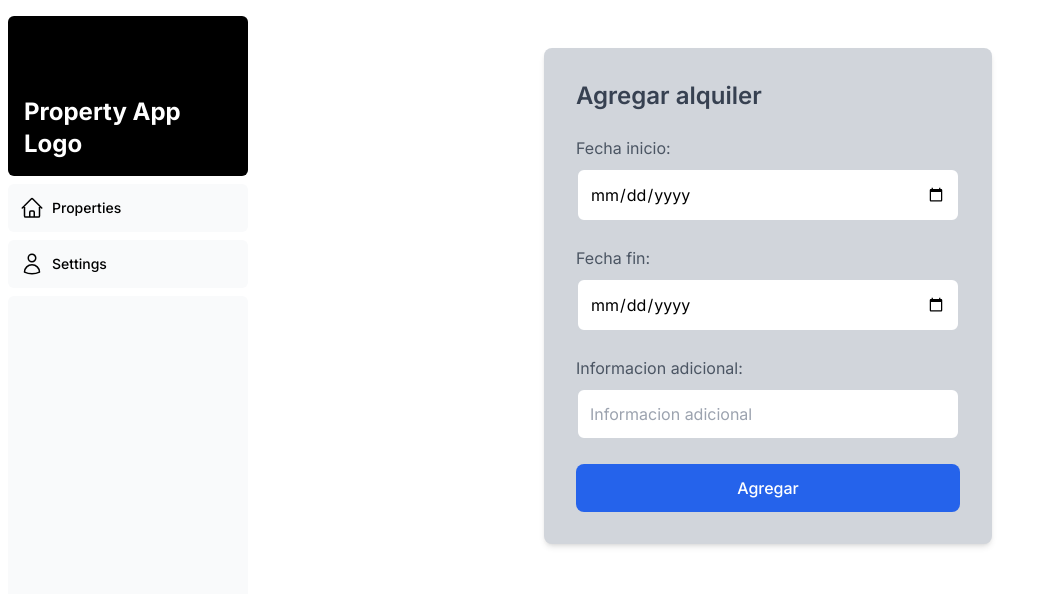
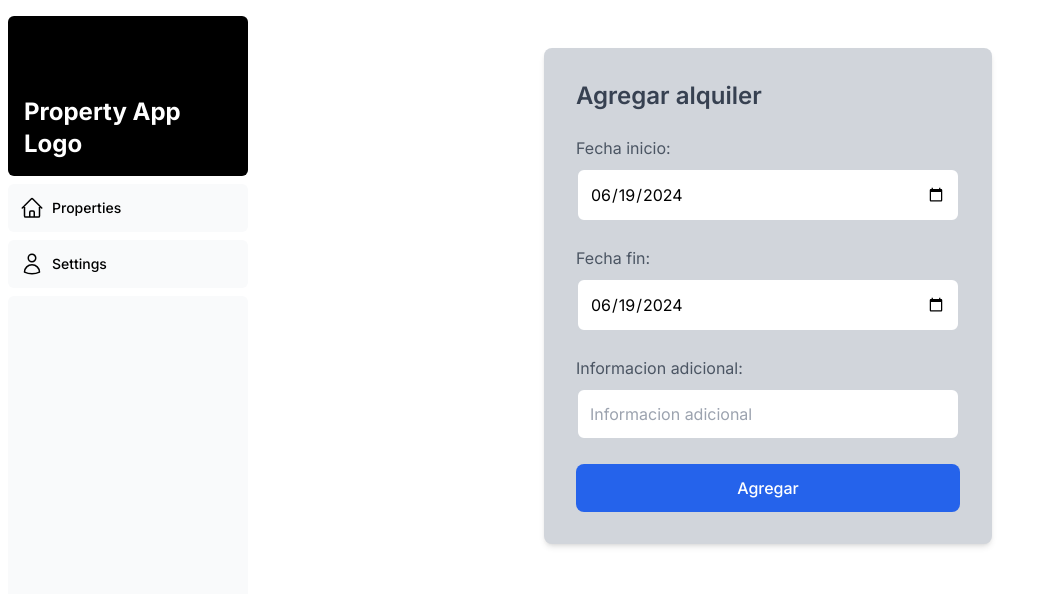
Before and after one commit to TeoRamosKees/Property-app-next, a Next.js app in the folder property-app/: page /dashboard/properties/1/calendar/addDate in a window 1280 px wide. Shown: the top 594 px of the page, without its empty margins (0-1047 px from the left). Built offline with nearby package versions, Linux system fonts and the light colour scheme.

Commit message:
feat: add reservation day

```diff
--- a/property-app/src/app/actions.ts
+++ b/property-app/src/app/actions.ts
@@ -62,7 +62,7 @@ export const getPropertiesByUserId = async (userId: string) => {
     }
 }
 
-export const addReservation = async ({propertyId, startDate, endDate, title}: {propertyId: string, startDate: Date, endDate: Date, title: string}) => {
+export const addReservation = async ({propertyId, startDate, endDate, title}: {propertyId: string, startDate: string, endDate: string, title: string}) => {
     try{
         console.log('Adding reservation');
         await sql`INSERT INTO reservations (property_id, start_date, end_date, title) VALUES (${propertyId}, ${startDate.toString()}, ${endDate.toString()}, ${title})`;
--- a/property-app/src/app/dashboard/properties/[id]/calendar/addDate/page.tsx
+++ b/property-app/src/app/dashboard/properties/[id]/calendar/addDate/page.tsx
@@ -1,36 +1,10 @@
+import AddDateForm from "@/app/ui/properties/addDateForm";
+
+
+
 export default function AddDate() {
+
     return (
-        <div className="flex justify-center items-center">
-            <div className="bg-gray-300 shadow-md rounded-lg p-8 w-full max-w-md">
-                <h1 className="text-2xl font-semibold mb-6 text-gray-700">
-                    Agregar alquiler
-                </h1>
-                <form className="grid grid-cols-1 gap-6">
-                    <div className="flex flex-col">
-                        <label className="text-left text-gray-600 mb-2">
-                            Fecha inicio:
-                        </label>
-                        <input type="date" className="border-2 border-gray-300 rounded-lg p-3 focus:border-blue-500 focus:outline-none focus:ring-1 focus:ring-blue-500"/>
-                    </div>
-                    <div className="flex flex-col">
-                        <label className="text-left text-gray-600 mb-2">
-                            Fecha fin:
-                        </label>
-                        <input type="date" className="border-2 border-gray-300 rounded-lg p-3 focus:border-blue-500 focus:outline-none focus:ring-1 focus:ring-blue-500"/>
-                    </div>
-                    <div className="flex flex-col">
-                        <label className="text-left text-gray-600 mb-2">
-                            Informacion adicional:
-                        </label>
-                        <input type="text" placeholder="Informacion adicional" className="border-2 border-gray-300 rounded-lg p-3 focus:border-blue-500 focus:outline-none focus:ring-1 focus:ring-blue-500"/>
-                    </div>
-                    <div className="flex justify-center">
-                        <button type="submit" className="h-12 w-full rounded-lg bg-blue-600 text-white font-medium transition-colors hover:bg-blue-700 focus-visible:outline focus-visible:outline-2 focus-visible:outline-offset-2 focus-visible:outline-blue-600">
-                            Agregar
-                        </button>
-                    </div>
-                </form>
-            </div>
-        </div>
+            <AddDateForm />
     );
 }
--- /dev/null
+++ b/property-app/src/app/ui/properties/addDateForm.tsx
@@ -0,0 +1,90 @@
+"use client"
+
+import { format } from "date-fns";
+import { ChangeEvent, useState } from "react";
+import { addReservation } from "@/app/actions";
+import { usePathname } from 'next/navigation'
+
+export default function AddDateForm() {
+    const today = format(new Date(), 'yyyy-MM-dd');
+    const [startDate, setStartDate] = useState(today);
+    const [endDate, setEndDate] = useState(today);
+    const [additionalInfo, setAdditionalInfo] = useState('');
+    const propertyId = usePathname().split('/')[3];
+
+    const handleStartDateChange = (e: ChangeEvent<HTMLInputElement>) => {
+        if (!e || !e.target){
+            return;
+        }
+        setStartDate(e.target.value);
+        if (e.target.value > endDate) {
+            setEndDate(e.target.value);
+        }
+    };
+
+    const handleSubmission = async () => {
+        const response = await addReservation({
+            propertyId,
+            startDate,
+            endDate,
+            title: additionalInfo
+        });
+
+        console.log(response);
+    }
+
+    return (
+        <div className="flex justify-center items-center">
+            <div className="bg-gray-300 shadow-md rounded-lg p-8 w-full max-w-md">
+                <h1 className="text-2xl font-semibold mb-6 text-gray-700">
+                    Agregar alquiler
+                </h1>
+                <form className="grid grid-cols-1 gap-6">
+                    <div className="flex flex-col">
+                        <label className="text-left text-gray-600 mb-2">
+                            Fecha inicio:
+                        </label>
+                        <input
+                            type="date"
+                            min={today}
+                            value={startDate}
+                            onChange={handleStartDateChange}
+                            className="border-2 border-gray-300 rounded-lg p-3 focus:border-blue-500 focus:outline-none focus:ring-1 focus:ring-blue-500"
+                        />
+                    </div>
+                    <div className="flex flex-col">
+                        <label className="text-left text-gray-600 mb-2">
+                            Fecha fin:
+                        </label>
+                        <input
+                            type="date"
+                            min={startDate}
+                            value={endDate}
+                            onChange={(e) => setEndDate(e.target.value)}
+                            className="border-2 border-gray-300 rounded-lg p-3 focus:border-blue-500 focus:outline-none focus:ring-1 focus:ring-blue-500"
+                        />
+                    </div>
+                    <div className="flex flex-col">
+                        <label className="text-left text-gray-600 mb-2">
+                            Informacion adicional:
+                        </label>
+                        <input
+                            type="text"
+                            placeholder="Informacion adicional"
+                            className="border-2 border-gray-300 rounded-lg p-3 focus:border-blue-500 focus:outline-none focus:ring-1 focus:ring-blue-500"
+                            onChange={(e) => setAdditionalInfo(e.target.value)}
+                        />
+                    </div>
+                    <div className="flex justify-center">
+                        <button
+                            type="submit"
+                            onClick={handleSubmission}
+                            className="h-12 w-full rounded-lg bg-blue-600 text-white font-medium transition-colors hover:bg-blue-700 focus-visible:outline focus-visible:outline-2 focus-visible:outline-offset-2 focus-visible:outline-blue-600">
+                            Agregar
+                        </button>
+                    </div>
+                </form>
+            </div>
+        </div>
+    );
+}
```
